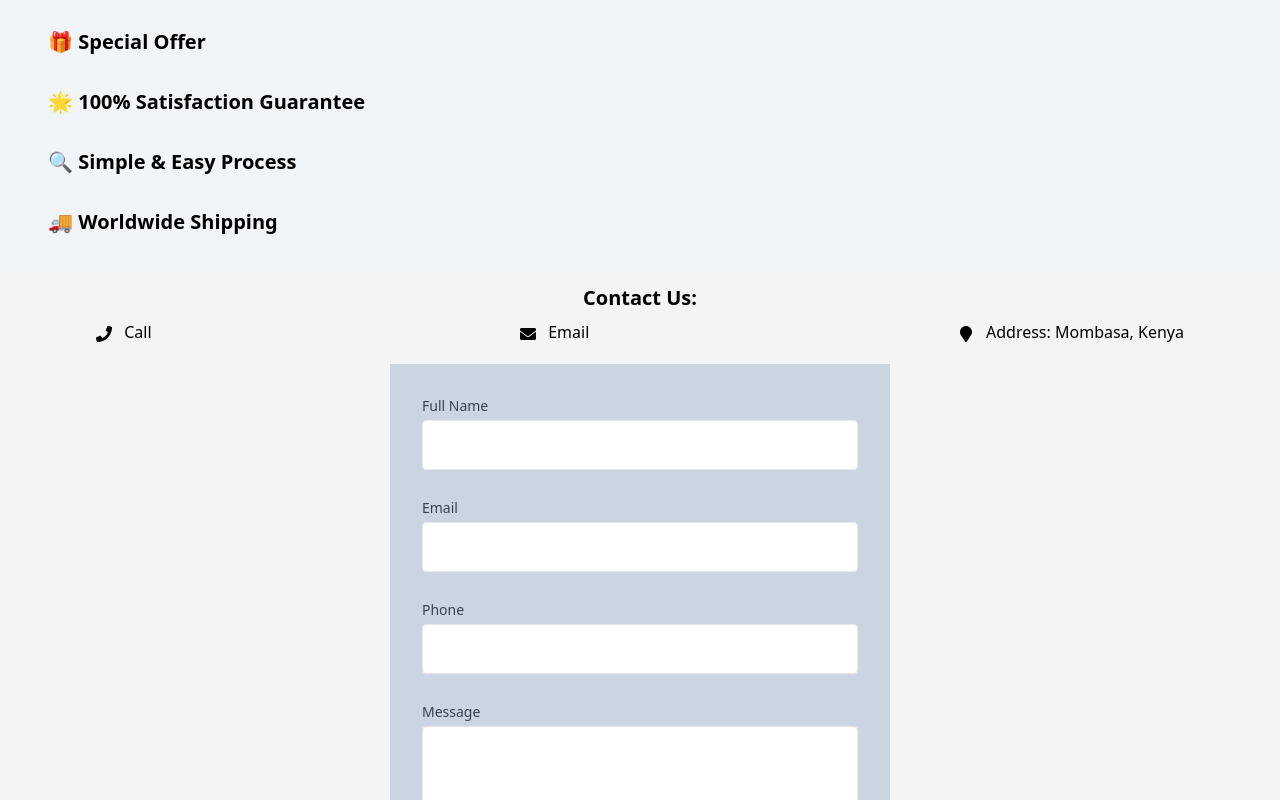
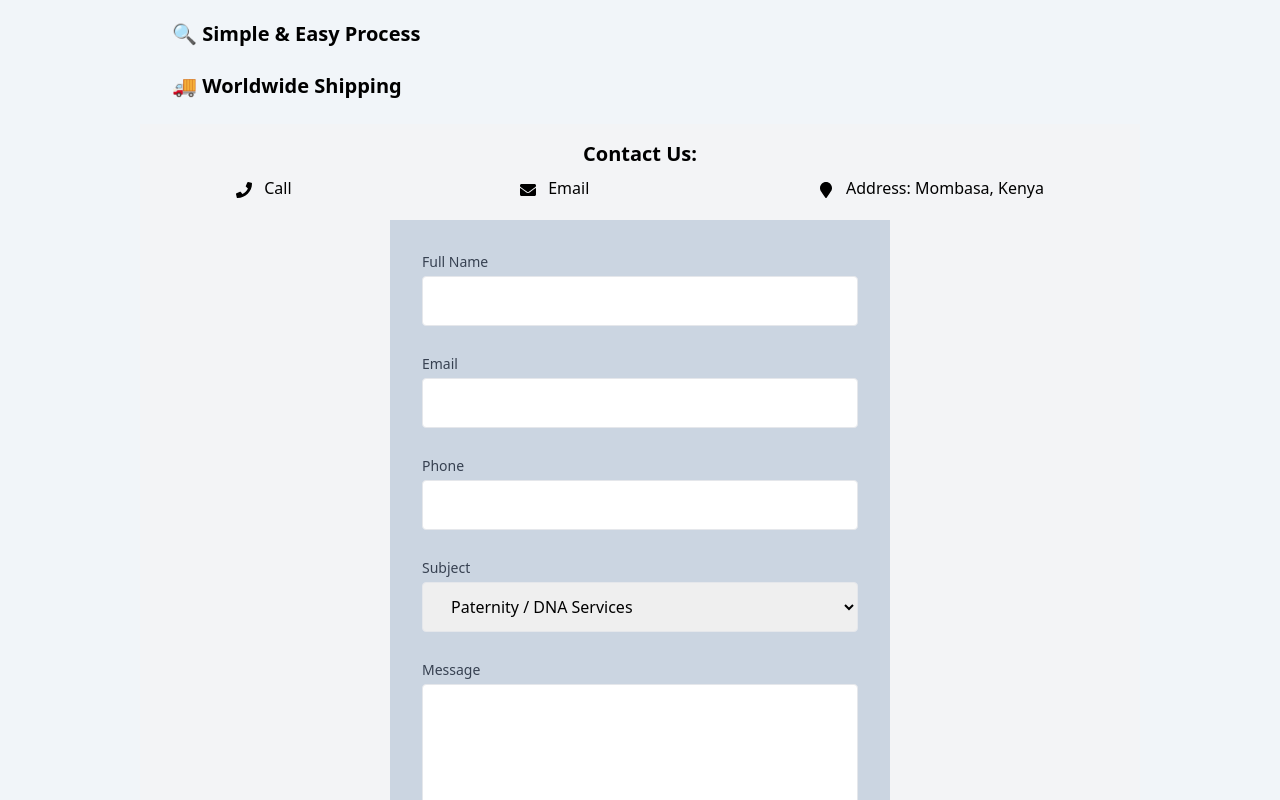
Before and after one commit to mwenaro/landing-pages, a Next.js app: page /pages/lifenity/pg1 in a window 1280 px wide. Shown: the part 1440-2240 px from the top of the page. Built offline with nearby package versions, Linux system fonts and the light colour scheme.

Commit message:
chore : add select field on form

```diff
--- a/src/app/(routes)/pages/(pages)/lifenity/pg1/page.tsx
+++ b/src/app/(routes)/pages/(pages)/lifenity/pg1/page.tsx
@@ -59,12 +59,12 @@ export default function Page() {
 
                     </div>
                 </BannerImage>
-            </main>
+
 
                 <ul className="container mx-auto p-4">
                     {paragraphs.map((paragraph, index) => (
-                    <li key={index} className="group ">
-                        <Typography variant="h4" className="text-lg md:text-xl">{paragraph.split(':')[0]}</Typography>
+                        <li key={index} className="group max-w-[1000px] mx-auto ">
+                            <Typography variant="h4" className="text-lg md:text-xl pb-1 mb-1">{paragraph.split(':')[0]}</Typography>
                             {
                                 paragraph.split(':')[1]?.trim().length > 0 ?
                                     <Typography variant="h3" className="hidden pr-4 group-hover:block"> {paragraph.split(':')[1]}</Typography> : ""
@@ -73,13 +73,12 @@ export default function Page() {
                         </li>
                     ))}
                 </ul>
-            <div className="flex flex-col mid:flex-row bg-gray-100">
-                <div className="w-full mid:w-1/2">
+                <div className="flex flex-col mid:flex-row bg-gray-100 max-w-[1000px] mx-auto">
+
                         <ContactInfo />
-                </div>
-                <div className="w-full mid:w-1/2">
+
                         <ContactForm />
-                </div>
+
                 </div>
 
 
@@ -101,6 +100,7 @@ export default function Page() {
                     </Typography>
 
                 </div>
+            </main>
         </div>)
 
 }
--- a/src/components/ContactForm.tsx
+++ b/src/components/ContactForm.tsx
@@ -11,6 +11,7 @@ const ContactForm = () => {
     email: '',
     phone: '',
     message: '',
+    subject:""
   };
 
   const handleSubmit = (values:any) => {
@@ -24,7 +25,14 @@ const ContactForm = () => {
         <Input name="fullName" label="Full Name" />
         <Input name="email" label="Email" type="email" />
         <Input name="phone" label="Phone" type="tel" />
+        <Input name="subject" label="Subject" type="select"  options={[
+         "Paternity / DNA Services",
+         "Cancer Testing Services",
+         "Life Geno",
+         "Pharmacogenomics"
+        ]}/>
         <Input name="message" label="Message" type="textarea" />
+
 
 
 	<button className="mx-auto w-5/6 md:w-[400px] px-8 py-3 bg-blue-600 text-white my-4 rounded-lg ">Submit</button>
--- a/src/components/Input.tsx
+++ b/src/components/Input.tsx
@@ -6,13 +6,14 @@ interface InputFieldProps {
   name: string;
   label: string;
   type?: string;
-  className?:string;
+  options?:string[]
+  className?: string;
 }
 
 
-const Input: React.FC<InputFieldProps> = ({ name, label, type = 'text' , className =""}) => {
+const Input: React.FC<InputFieldProps> = ({ name, label, type = 'text', className = "",options = [] }) => {
 
-const classes =` px-6 py-3 mt-1 p-2 border rounded
+  const classes = ` px-6 py-3 mt-1 p-2 border rounded
 -lg  focus:ring focus:ring-indigo-300 focus:outline-none ${className}`
 
   return (
@@ -21,13 +22,24 @@ const classes =` px-6 py-3 mt-1 p-2 border rounded
       <label htmlFor={name} className="block text-sm font-medium text-gray-700">
         {label}
       </label>
-      {type ==="textarea"?
+      {type === "textarea" ?
         <Field
-        as = "textarea"
-	rows = {5}
-	id={name}                                             name={name}
-        className={classes}                                 />
+          as="textarea"
+          rows={5}
+          id={name} name={name}
+          className={classes} />
 
+        :
+        type === "select" ?
+        <Field
+          as="select"
+
+          id={name} name={name}
+          className={` w-full ${classes}`} >
+            {
+              options && options.map(op=><option key={op} value={op}>{op}</option>)
+            }
+          </Field>
 :
         <Field
           type={type}
```
Lines whose indentation alone changed are shown as unchanged.
